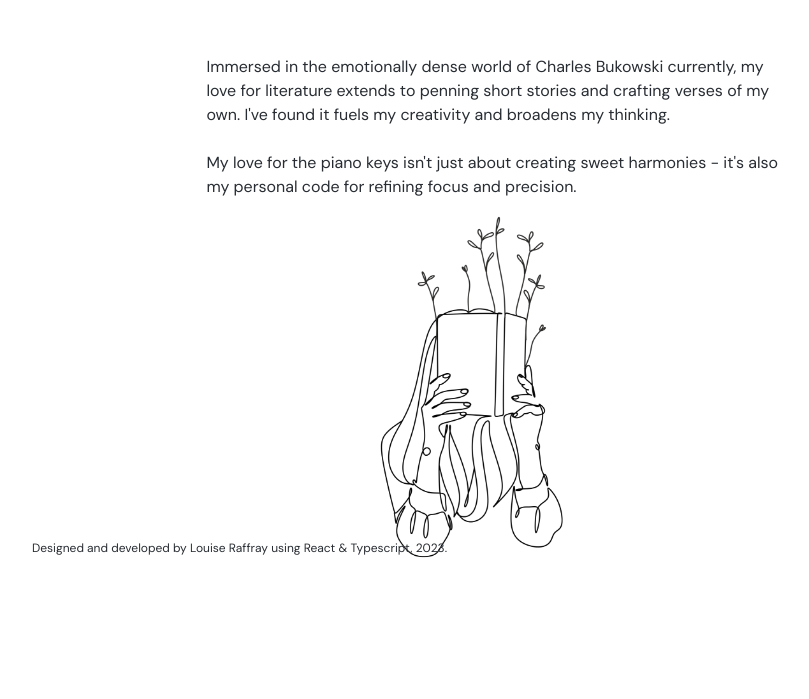
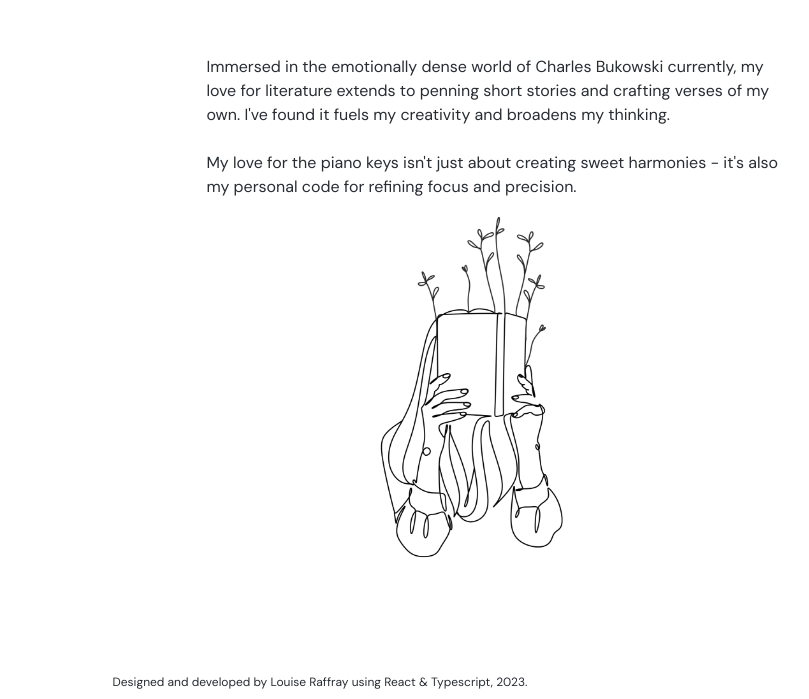
Before and after one commit to louraff/Portfolio-Website, a React (Create React App) app: page / in a window 1280 px wide. Shown: the part 4047-4746 px from the top of the page, without its empty margins (160-969 px from the left). Before the commit the page ends 4720 px from the top, so only its background shows below. Built offline with nearby package versions, Linux system fonts and the light colour scheme.

Commit message:
Fix Heroku deployment issues

```diff
--- a/src/App.css
+++ b/src/App.css
@@ -269,10 +269,12 @@ a.email {
 
 .attribution {
   color: #282D33;
+  font-size: .75rem;
   font-weight: 400;
-  font-size: .75rem;
-  margin-top: -15%;
-  display: flex;
+  position: static;
+  width: 100%;
+  margin-left: -20vmin;
+  margin-bottom: 1vmin;
 }
 
 section.int {
```
